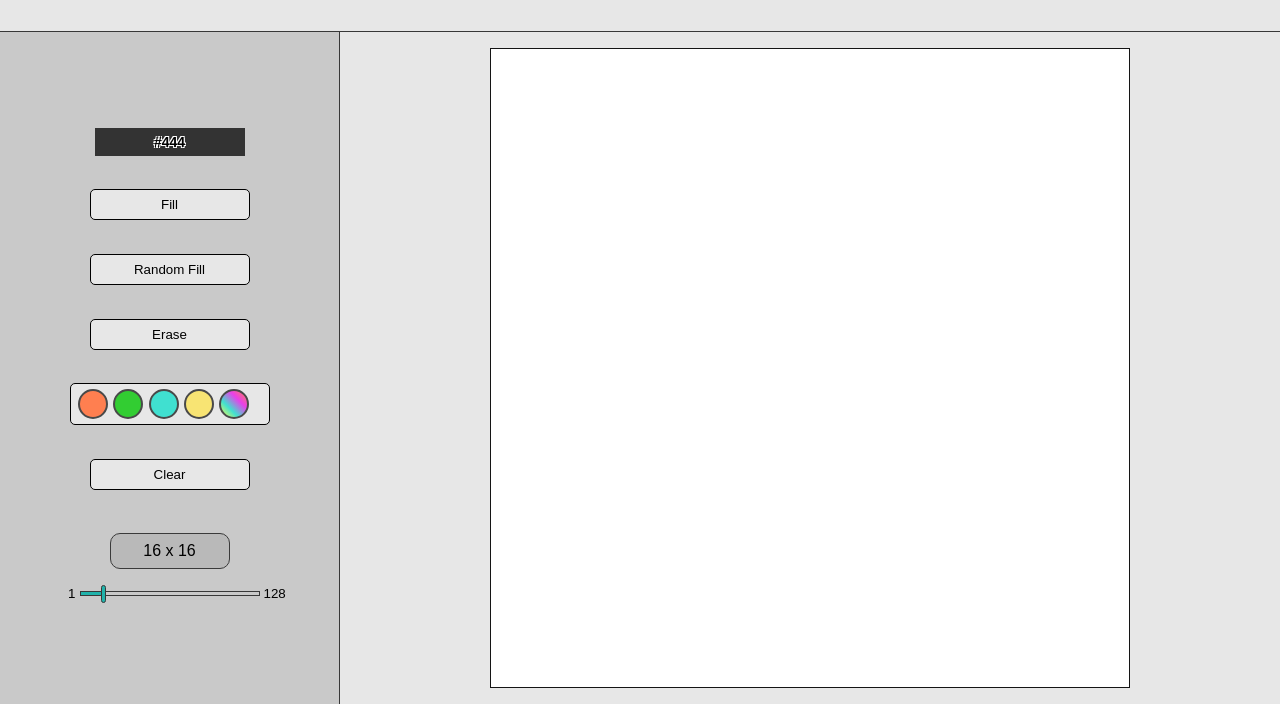
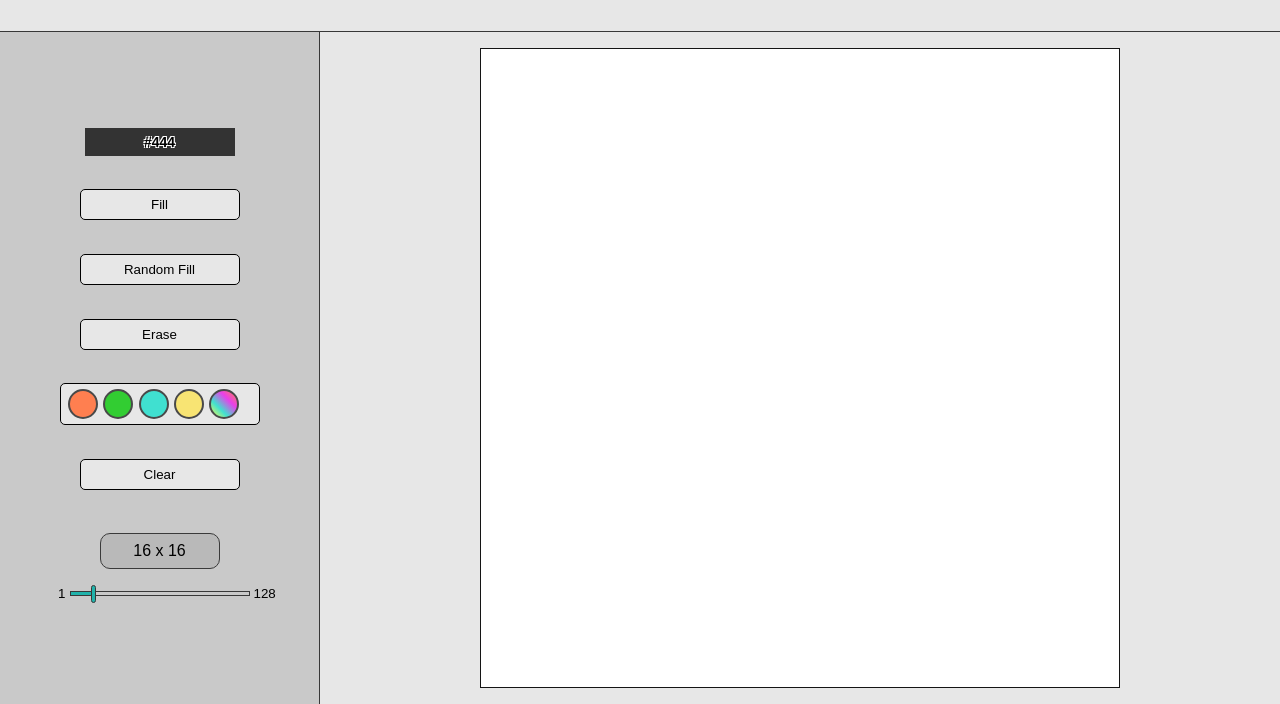
Before and after one commit to Hex0x13/Etch-a-Sketch, a plain HTML site: page index.html in a window 1280 px wide. Shown: the part 96-800 px from the top of the page. Drawn offline with Linux system fonts and the light colour scheme.

Commit message:
Update side-bar width

```diff
--- a/styles/side-bar.css
+++ b/styles/side-bar.css
@@ -5,10 +5,10 @@
   justify-content: center;
   align-items: center;
   gap: 5%;
-  flex: 1;
-  min-width: 250px;
   border-right: 1px solid rgb(56, 56, 56);
+  min-width: 260px;
   max-width: 340px;
+  width: 25vw;
 }
 
 .side-bar-element {
```
